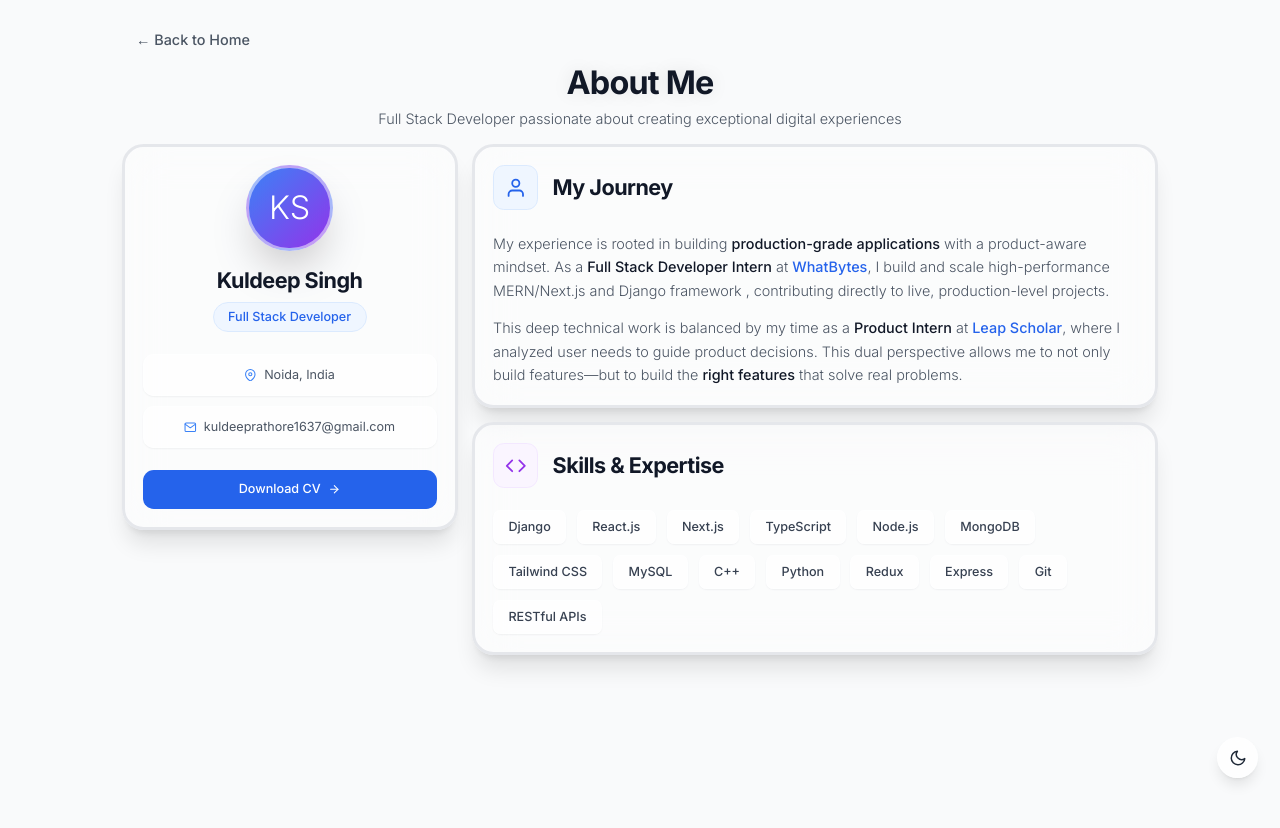
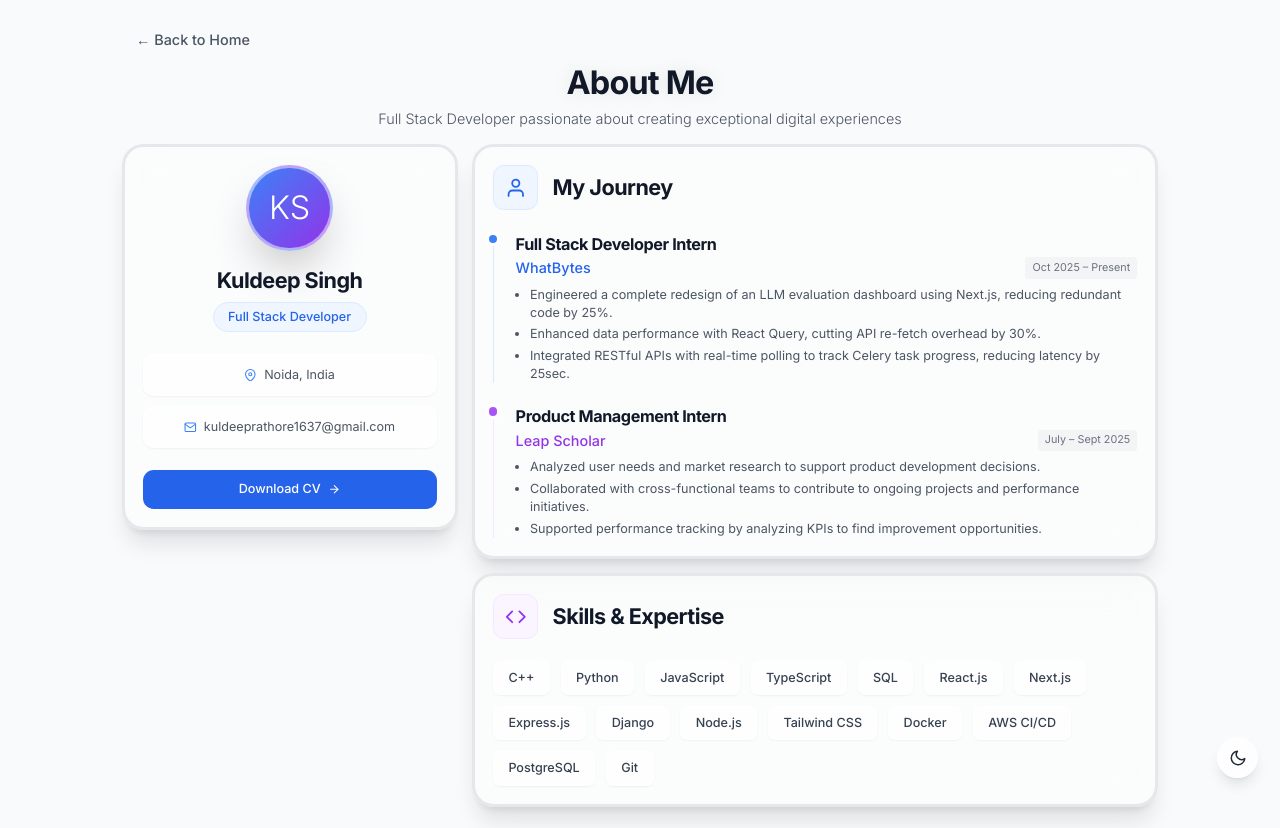
Before and after one commit to Kuldeep2602/Portfolio, a React (Vite) app: page /about in a window 1280 px wide. Before the commit the page ends 800 px from the top, so only its background shows below. Built offline with nearby package versions, Linux system fonts and the light colour scheme.

Commit message:
internship info update

```diff
--- a/src/pages/About.tsx
+++ b/src/pages/About.tsx
@@ -83,13 +83,35 @@ const About = () => {
                 <h2 className="text-2xl font-bold text-gray-900 dark:text-white transition-colors duration-300">My Journey</h2>
               </div>
 
-              <p className="text-gray-600 dark:text-gray-300 text-base leading-relaxed mb-4 font-light transition-colors duration-300">
-                My experience is rooted in building <strong className="text-gray-900 dark:text-white font-medium">production-grade applications</strong> with a product-aware mindset.
-                As a <strong className="font-medium text-gray-900 dark:text-white">Full Stack Developer Intern</strong> at <a href="https://www.whatbytes.com/" target="_blank" rel="noopener noreferrer" className="font-medium text-blue-600 dark:text-blue-400 hover:text-blue-500 hover:underline">WhatBytes</a>, I build and scale high-performance MERN/Next.js and Django framework , contributing directly to live, production-level projects.
-              </p>
-              <p className="text-gray-600 dark:text-gray-300 text-base leading-relaxed mb-0 font-light transition-colors duration-300">
-                This deep technical work is balanced by my time as a <strong className="font-medium text-gray-900 dark:text-white">Product Intern</strong> at <a href="https://leapscholar.com/" target="_blank" rel="noopener noreferrer" className="font-medium text-blue-600 dark:text-blue-400 hover:text-blue-500 hover:underline">Leap Scholar</a>, where I analyzed user needs to guide product decisions. This dual perspective allows me to not only build features—but to build the <strong className="font-medium text-gray-900 dark:text-white">right features</strong> that solve real problems.
-              </p>
+              <div className="space-y-6">
+                <div className="relative pl-6 border-l-2 border-blue-100 dark:border-blue-800">
+                  <div className="absolute -left-[9px] top-0 w-4 h-4 rounded-full bg-blue-500 border-4 border-white dark:border-gray-900"></div>
+                  <h3 className="text-lg font-bold text-gray-900 dark:text-white">Full Stack Developer Intern</h3>
+                  <div className="flex justify-between items-center mb-2">
+                    <a href="https://www.whatbytes.com/" target="_blank" rel="noopener noreferrer" className="text-blue-600 dark:text-blue-400 font-medium hover:underline">WhatBytes</a>
+                    <span className="text-xs text-gray-500 dark:text-gray-400 bg-gray-100 dark:bg-gray-800 px-2 py-1 rounded">Oct 2025 – Present</span>
+                  </div>
+                  <ul className="list-disc list-outside ml-4 text-sm text-gray-600 dark:text-gray-300 space-y-1">
+                    <li>Engineered a complete redesign of an LLM evaluation dashboard using Next.js, reducing redundant code by 25%.</li>
+                    <li>Enhanced data performance with React Query, cutting API re-fetch overhead by 30%.</li>
+                    <li>Integrated RESTful APIs with real-time polling to track Celery task progress, reducing latency by 25sec.</li>
+                  </ul>
+                </div>
+
+                <div className="relative pl-6 border-l-2 border-purple-100 dark:border-purple-800">
+                  <div className="absolute -left-[9px] top-0 w-4 h-4 rounded-full bg-purple-500 border-4 border-white dark:border-gray-900"></div>
+                  <h3 className="text-lg font-bold text-gray-900 dark:text-white">Product Management Intern</h3>
+                  <div className="flex justify-between items-center mb-2">
+                    <a href="https://leapscholar.com/" target="_blank" rel="noopener noreferrer" className="text-purple-600 dark:text-purple-400 font-medium hover:underline">Leap Scholar</a>
+                    <span className="text-xs text-gray-500 dark:text-gray-400 bg-gray-100 dark:bg-gray-800 px-2 py-1 rounded">July – Sept 2025</span>
+                  </div>
+                  <ul className="list-disc list-outside ml-4 text-sm text-gray-600 dark:text-gray-300 space-y-1">
+                    <li>Analyzed user needs and market research to support product development decisions.</li>
+                    <li>Collaborated with cross-functional teams to contribute to ongoing projects and performance initiatives.</li>
+                    <li>Supported performance tracking by analyzing KPIs to find improvement opportunities.</li>
+                  </ul>
+                </div>
+              </div>
             </div>
 
             {/* Skills section */}
@@ -107,7 +129,7 @@ const About = () => {
               </div>
 
               <div className="flex flex-wrap gap-3">
-                {['Django', 'React.js', 'Next.js', 'TypeScript', 'Node.js', 'MongoDB', 'Tailwind CSS', 'MySQL', 'C++', 'Python', 'Redux', 'Express', 'Git', 'RESTful APIs'].map((skill, i) => (
+                {['C++', 'Python', 'JavaScript', 'TypeScript', 'SQL', 'React.js', 'Next.js', 'Express.js', 'Django', 'Node.js', 'Tailwind CSS', 'Docker', 'AWS CI/CD', 'PostgreSQL', 'Git'].map((skill, i) => (
                   <motion.div
                     key={i}
                     initial={{ opacity: 0, scale: 0.9 }}
```
